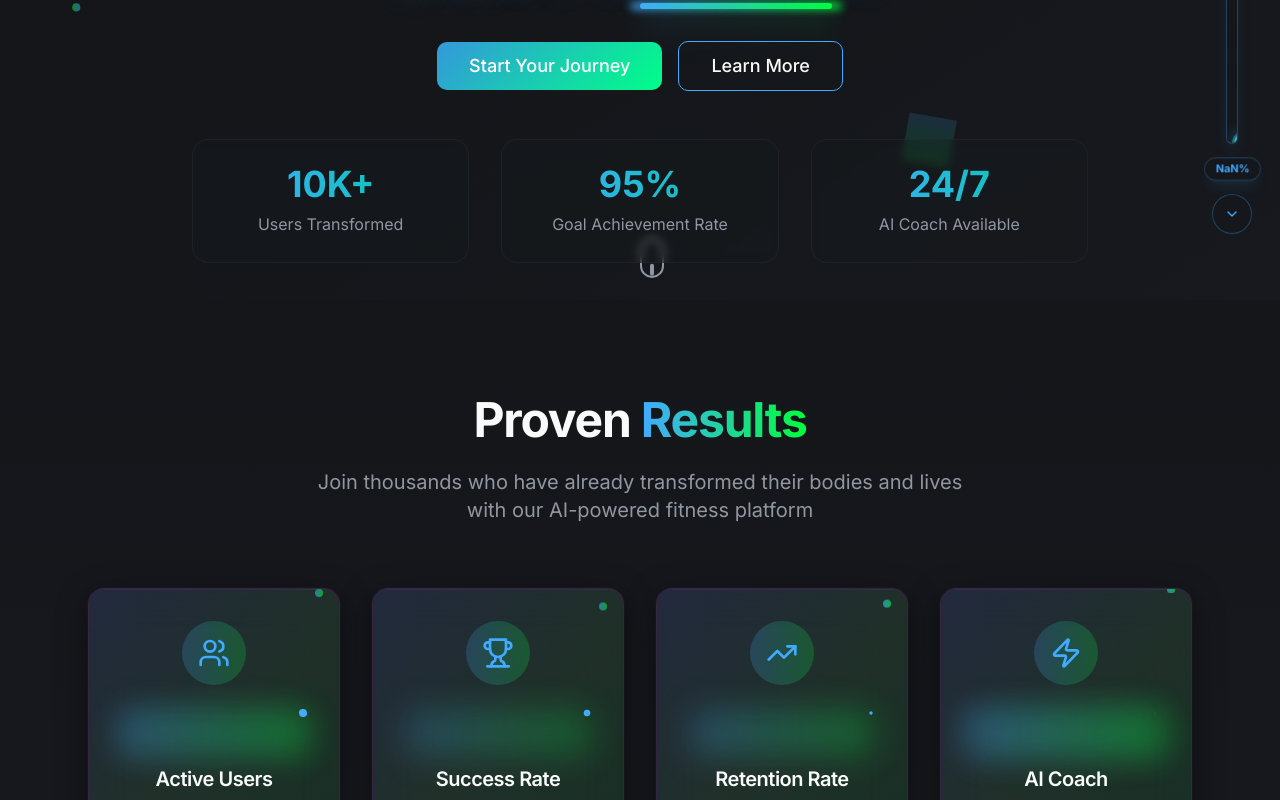
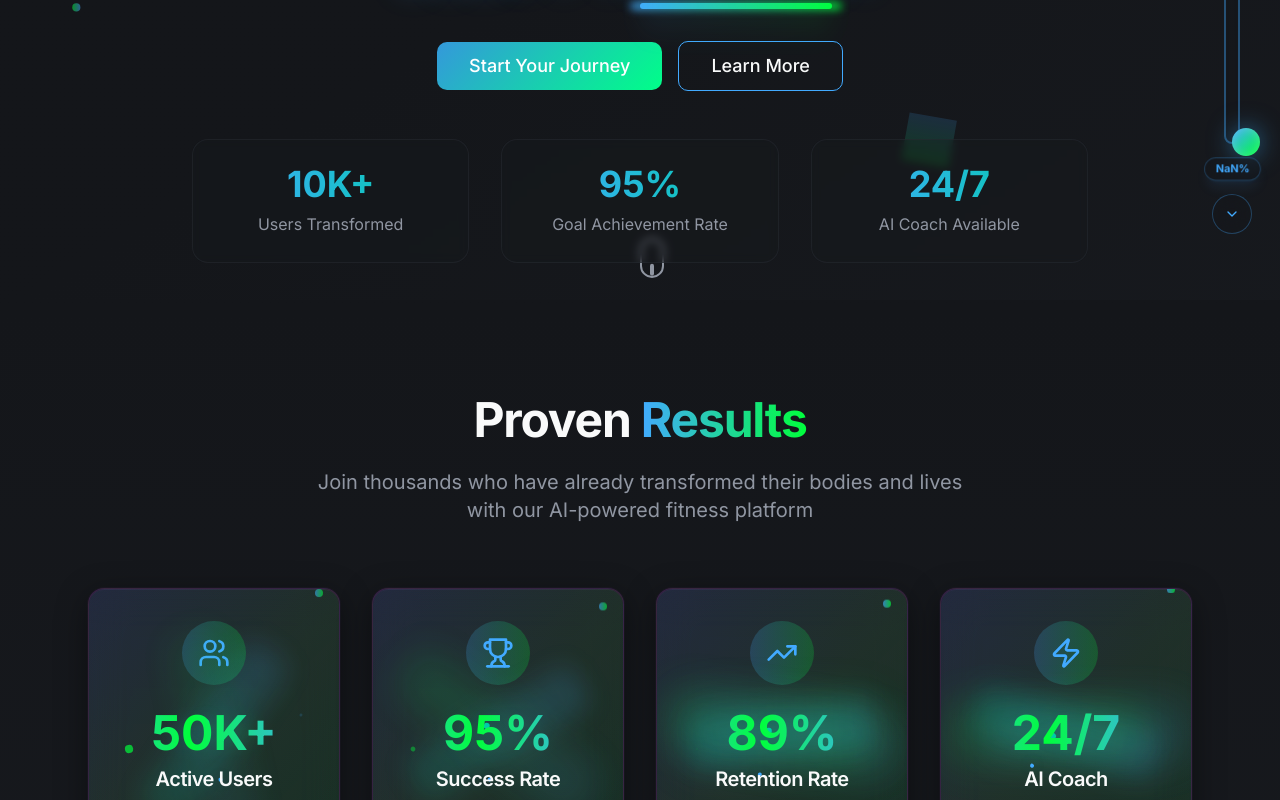
Before and after one commit to BODIFYINC/bodify, a React (Vite) app: page / in a window 1280 px wide. Shown: the part 500-1300 px from the top of the page. Built offline with nearby package versions, Linux system fonts and the light colour scheme.

Commit message:
Fix animations and scroll indicator
Improved animations for numbers and the scroll indicator. Debugged the scroll indicator to ensure the dragger is visible and functional on the actual website. Adjusted logo animation for better visibility or reverted to the original logo if issues persist.

```diff
--- a/src/components/Navbar.tsx
+++ b/src/components/Navbar.tsx
@@ -41,10 +41,7 @@ const Navbar = () => {
     )}>
       <div className="container mx-auto flex items-center justify-between px-6">
         <Link to="/" className="flex items-center group">
-          <BodifyLogo
-            className="h-10 w-auto transition-all duration-300"
-            variant="full"
-          />
+          <BodifyLogo className="h-10 w-auto" variant="full" />
         </Link>
 
         <div className="hidden md:flex items-center space-x-1">
--- a/src/components/ScrollIndicator.tsx
+++ b/src/components/ScrollIndicator.tsx
@@ -85,7 +85,7 @@ const ScrollIndicator: React.FC = () => {
 
       <div
         ref={progressRef}
-        className="relative w-3 h-48 bg-background/20 backdrop-blur-md border border-primary/30 rounded-full overflow-hidden cursor-pointer hover:w-4 hover:border-primary/50 transition-all duration-300 shadow-lg shadow-primary/20"
+        className="relative w-4 h-48 bg-background/10 backdrop-blur-md border-2 border-primary/40 rounded-full overflow-visible cursor-pointer hover:w-5 hover:border-primary/60 transition-all duration-300 shadow-2xl shadow-primary/30"
         onMouseDown={handleMouseDown}
         onClick={handleProgressClick}
       >
@@ -102,17 +102,18 @@ const ScrollIndicator: React.FC = () => {
         />
 
         <motion.div
-          className="absolute left-1/2 transform -translate-x-1/2 w-6 h-6 bg-gradient-to-br from-primary to-secondary rounded-full border-2 border-background/50 shadow-xl cursor-grab active:cursor-grabbing"
+          className="absolute left-1/2 transform -translate-x-1/2 w-7 h-7 bg-gradient-to-br from-primary to-secondary rounded-full border-3 border-background shadow-2xl cursor-grab active:cursor-grabbing z-20"
           style={{
-            bottom: `calc(${scrollProgress}% - 12px)`,
-            boxShadow: `0 0 20px rgba(52, 152, 219, ${isDragging ? 0.8 : 0.4})`
+            bottom: `calc(${scrollProgress}% - 14px)`,
+            boxShadow: `0 0 25px rgba(52, 152, 219, ${isDragging ? 0.9 : 0.6}), inset 0 0 10px rgba(255, 255, 255, 0.2)`
           }}
-          whileHover={{ scale: 1.2 }}
+          whileHover={{ scale: 1.3, boxShadow: "0 0 35px rgba(52, 152, 219, 0.8)" }}
           whileTap={{ scale: 0.9 }}
           animate={{
-            scale: isDragging ? 1.1 : 1,
-            boxShadow: isDragging ? "0 0 30px rgba(52, 152, 219, 0.8)" : "0 0 15px rgba(52, 152, 219, 0.4)"
+            scale: isDragging ? 1.2 : 1,
+            opacity: 1
           }}
+          transition={{ type: "spring", stiffness: 300, damping: 20 }}
         />
       </div>
 
--- a/src/sections/home/LogoShowcase.tsx
+++ b/src/sections/home/LogoShowcase.tsx
@@ -53,18 +53,7 @@ export default function HeroSection() {
             transition={{ duration: 0.8, ease: "easeOut" }}
             className="mb-8"
           >
-            <motion.div
-              whileHover={{
-                scale: 1.05,
-                rotate: [0, -1, 1, 0],
-              }}
-              transition={{
-                duration: 0.6,
-                rotate: { duration: 2, repeat: Infinity, ease: "easeInOut" }
-              }}
-            >
-              <BodifyLogo className="h-16 w-auto mx-auto filter drop-shadow-lg" variant="full" />
-            </motion.div>
+            <BodifyLogo className="h-16 w-auto mx-auto filter drop-shadow-lg" variant="full" />
           </motion.div>
 
           {/* Hero headline */}
--- a/src/sections/home/StatsSection.tsx
+++ b/src/sections/home/StatsSection.tsx
@@ -96,59 +96,154 @@ export default function StatsSection() {
                   whileInView={{ scale: 1, opacity: 1 }}
                   transition={{ duration: 0.8, delay: index * 0.2, type: "spring", bounce: 0.3 }}
                   viewport={{ once: true }}
-                  className="text-4xl md:text-5xl font-bold text-transparent bg-clip-text bg-gradient-to-r from-primary to-secondary mb-2 relative z-10"
+                  className="text-4xl md:text-5xl font-bold text-gradient mb-2 relative z-10"
                 >
                   <motion.span
                     className="relative z-10 inline-block"
-                    whileHover={{ scale: 1.1 }}
-                    transition={{ type: "spring", stiffness: 400, damping: 10 }}
+                    whileHover={{
+                      scale: 1.15,
+                      rotate: [0, -5, 5, 0],
+                      textShadow: "0 0 30px rgba(52, 152, 219, 0.8)"
+                    }}
+                    transition={{
+                      type: "spring",
+                      stiffness: 400,
+                      damping: 10,
+                      rotate: { duration: 0.6, ease: "easeInOut" }
+                    }}
                   >
-                    <CountUp
-                      end={stat.number === "24/7" ? 24 : parseInt(stat.number.replace(/[^\d]/g, ''))}
-                      duration={2.5}
-                      delay={index * 0.3}
-                      suffix={stat.number === "24/7" ? "/7" : stat.number.replace(/[\d]/g, '')}
-                    />
+                    <motion.span
+                      animate={{
+                        backgroundPosition: ["0% 50%", "100% 50%", "0% 50%"],
+                      }}
+                      transition={{
+                        duration: 3,
+                        repeat: Infinity,
+                        ease: "easeInOut"
+                      }}
+                      className="bg-gradient-to-r from-primary via-secondary via-accent to-primary bg-[length:200%_100%] bg-clip-text text-transparent"
+                    >
+                      <CountUp
+                        start={0}
+                        end={stat.number === "24/7" ? 24 : parseInt(stat.number.replace(/[^\d]/g, ''))}
+                        duration={3}
+                        delay={index * 0.2}
+                        suffix={stat.number === "24/7" ? "/7" : stat.number.replace(/[\d]/g, '')}
+                        useEasing={true}
+                        preserveValue={true}
+                      />
+                    </motion.span>
                   </motion.span>
 
-                  {/* Dynamic background glow */}
+                  {/* Enhanced dynamic background glow with number animation */}
                   <motion.div
                     initial={{ scale: 0, opacity: 0 }}
                     whileInView={{ scale: 1, opacity: 1 }}
                     transition={{ duration: 1, delay: index * 0.2 + 0.3 }}
                     viewport={{ once: true }}
+                    className="absolute inset-0 bg-gradient-to-r from-primary/30 to-secondary/30 rounded-lg blur-xl -z-10"
+                    animate={{
+                      scale: [1, 1.1, 1],
+                      opacity: [0.3, 0.6, 0.3],
+                    }}
+                    transition={{
+                      duration: 2,
+                      repeat: Infinity,
+                      ease: "easeInOut",
+                      delay: index * 0.5
+                    }}
+                  />
+
+                  {/* Multiple pulsing layers */}
+                  <motion.div
+                    animate={{
+                      opacity: [0, 0.8, 0],
+                      scale: [0.8, 1.3, 0.8],
+                      rotate: [0, 180, 360]
+                    }}
+                    transition={{
+                      duration: 4,
+                      repeat: Infinity,
+                      delay: index * 0.3,
+                      ease: "easeInOut"
+                    }}
                     className="absolute inset-0 bg-gradient-to-r from-primary/20 to-secondary/20 rounded-lg blur-lg -z-10"
                   />
 
-                  {/* Pulsing animation effect */}
+                  {/* Counter-rotating effect */}
                   <motion.div
                     animate={{
-                      opacity: [0, 0.6, 0],
-                      scale: [0.8, 1.2, 0.8]
+                      rotate: [360, 0],
+                      scale: [1, 1.2, 1]
+                    }}
+                    transition={{
+                      duration: 6,
+                      repeat: Infinity,
+                      delay: index * 0.4,
+                      ease: "linear"
+                    }}
+                    className="absolute inset-0 bg-gradient-to-r from-accent/15 to-primary/15 rounded-lg blur-md -z-10"
+                  />
+
+                  {/* Enhanced sparkle effects */}
+                  <motion.div
+                    animate={{
+                      rotate: [0, 360],
+                      scale: [0, 1.5, 0],
+                      opacity: [0, 1, 0]
                     }}
                     transition={{
                       duration: 3,
                       repeat: Infinity,
-                      delay: index * 0.7,
+                      delay: index * 0.2 + 0.5,
                       ease: "easeInOut"
                     }}
-                    className="absolute inset-0 bg-gradient-to-r from-primary/30 to-secondary/30 rounded-lg blur-md"
+                    className="absolute top-0 right-0 w-3 h-3 bg-primary rounded-full shadow-lg shadow-primary/50"
+                  />
+                  <motion.div
+                    animate={{
+                      rotate: [360, 0],
+                      scale: [0, 1.2, 0],
+                      opacity: [0, 0.8, 0]
+                    }}
+                    transition={{
+                      duration: 2.5,
+                      repeat: Infinity,
+                      delay: index * 0.3 + 1,
+                      ease: "easeInOut"
+                    }}
+                    className="absolute bottom-1 left-1 w-2 h-2 bg-secondary rounded-full shadow-lg shadow-secondary/50"
                   />
 
-                  {/* Sparkle effects */}
+                  {/* Orbiting particles */}
                   <motion.div
                     animate={{
-                      rotate: [0, 360],
-                      scale: [0, 1, 0]
+                      rotate: [0, 360]
                     }}
                     transition={{
-                      duration: 4,
+                      duration: 8,
                       repeat: Infinity,
-                      delay: index * 0.5 + 1,
-                      ease: "easeInOut"
+                      ease: "linear",
+                      delay: index * 0.5
                     }}
-                    className="absolute top-0 right-0 w-2 h-2 bg-primary rounded-full"
-                  />
+                    className="absolute inset-0 -z-10"
+                  >
+                    <div className="absolute top-2 left-1/2 w-1.5 h-1.5 bg-accent rounded-full shadow-glow" />
+                  </motion.div>
+                  <motion.div
+                    animate={{
+                      rotate: [360, 0]
+                    }}
+                    transition={{
+                      duration: 6,
+                      repeat: Infinity,
+                      ease: "linear",
+                      delay: index * 0.3 + 2
+                    }}
+                    className="absolute inset-0 -z-10"
+                  >
+                    <div className="absolute bottom-2 right-1/4 w-1 h-1 bg-primary rounded-full shadow-glow" />
+                  </motion.div>
                 </motion.div>
 
                 {/* Label */}
```
